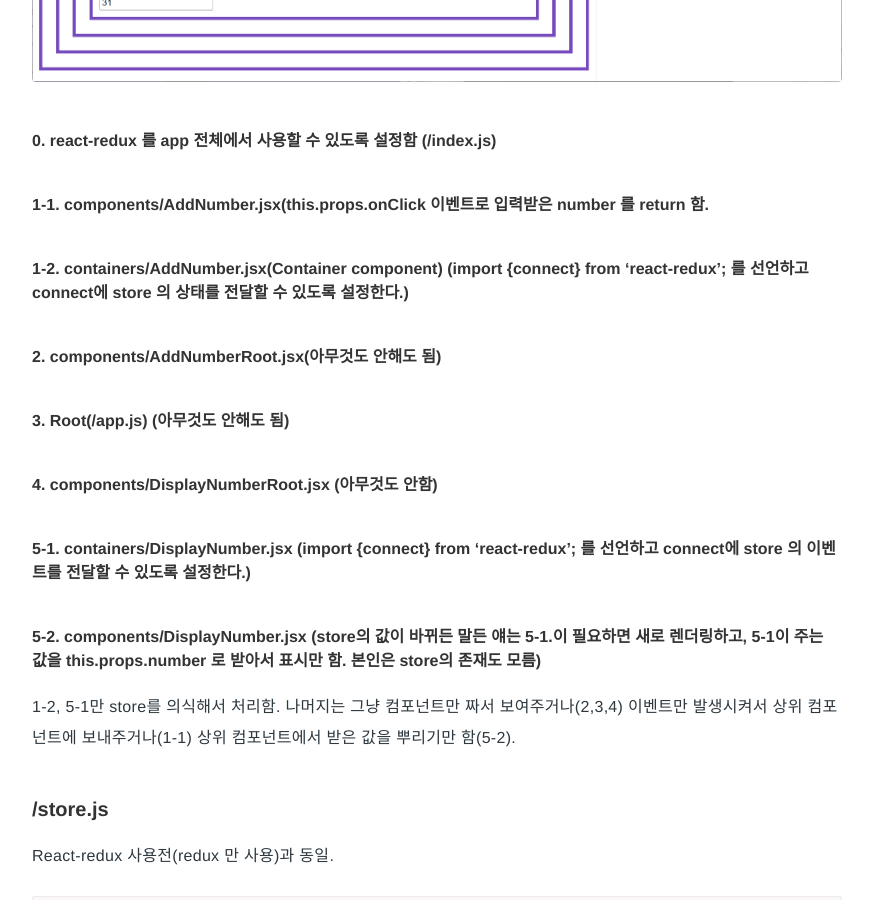
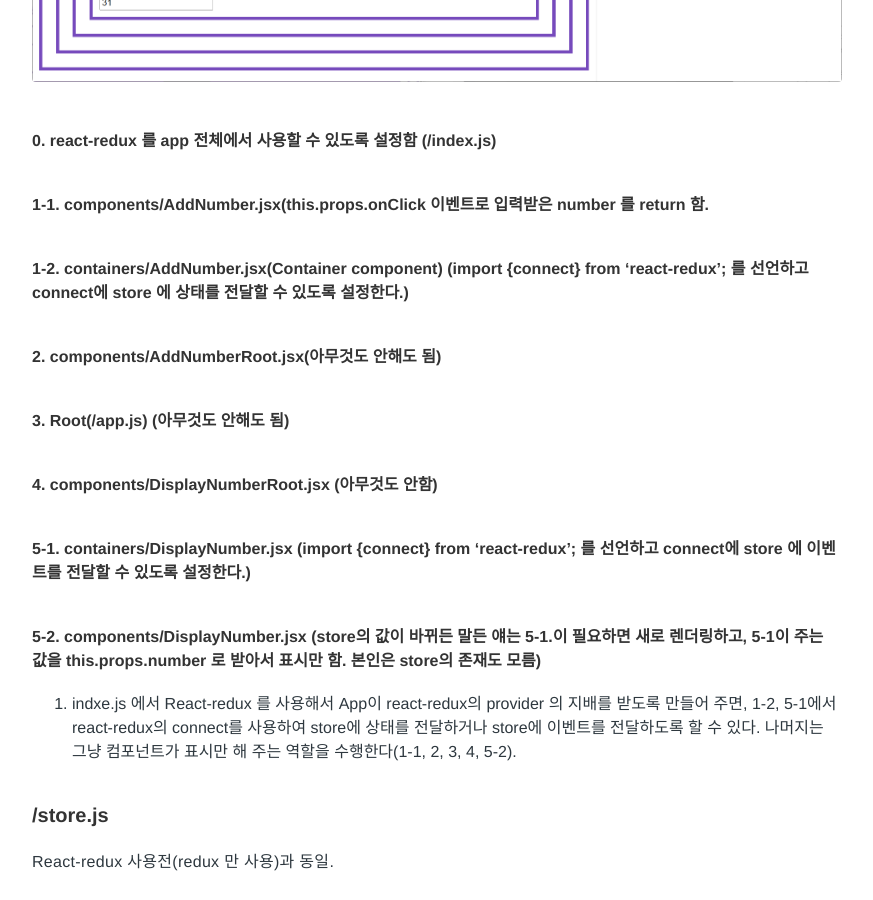
Before and after one commit to Pie001/pie001.github.io, a Jekyll site: the page built from _posts/2020-11-27-0085.md, in a window 1280 px wide and 900 px high, scrolled down 1114 px. Shown: the whole window, without its empty margins (203-1076 px from the left). Built offline with Jekyll 4.4.1, drawn with Linux system fonts in a browser that asks for light colours; comment, search, counter and statistics services are not loaded.

Commit message:
Update 2020-11-27-0085.md

```diff
--- a/_posts/2020-11-27-0085.md
+++ b/_posts/2020-11-27-0085.md
@@ -26,14 +26,14 @@ description: React Redux 기본학습 -4. React-Redux 적용
 ![0082-001.png](/assets/images/post/0082-001.png)
 #### 0. react-redux 를 app 전체에서 사용할 수 있도록 설정함 (/index.js)
 #### 1-1. components/AddNumber.jsx(this.props.onClick 이벤트로 입력받은 number 를 return 함.
-#### 1-2. containers/AddNumber.jsx(Container component) (import {connect} from 'react-redux'; 를 선언하고 connect에 store 의 상태를 전달할 수 있도록 설정한다.)
+#### 1-2. containers/AddNumber.jsx(Container component) (import {connect} from 'react-redux'; 를 선언하고 connect에 store 에 상태를 전달할 수 있도록 설정한다.)
 #### 2. components/AddNumberRoot.jsx(아무것도 안해도 됨)
 #### 3. Root(/app.js) (아무것도 안해도 됨)
 #### 4. components/DisplayNumberRoot.jsx (아무것도 안함)
-#### 5-1. containers/DisplayNumber.jsx (import {connect} from 'react-redux'; 를 선언하고 connect에 store 의 이벤트를 전달할 수 있도록 설정한다.)
+#### 5-1. containers/DisplayNumber.jsx (import {connect} from 'react-redux'; 를 선언하고 connect에 store 에 이벤트를 전달할 수 있도록 설정한다.)
 #### 5-2. components/DisplayNumber.jsx (store의 값이 바뀌든 말든 얘는 5-1.이 필요하면 새로 렌더링하고, 5-1이 주는 값을 this.props.number 로 받아서 표시만 함. 본인은 store의 존재도 모름)
 
-1-2, 5-1만 store를 의식해서 처리함. 나머지는 그냥 컴포넌트만 짜서 보여주거나(2,3,4) 이벤트만 발생시켜서 상위 컴포넌트에 보내주거나(1-1) 상위 컴포넌트에서 받은 값을 뿌리기만 함(5-2).
+0. indxe.js 에서 React-redux 를 사용해서 App이 react-redux의 provider 의 지배를 받도록 만들어 주면, 1-2, 5-1에서 react-redux의 connect를 사용하여 store에 상태를 전달하거나 store에 이벤트를 전달하도록 할 수 있다. 나머지는 그냥 컴포넌트가 표시만 해 주는 역할을 수행한다(1-1, 2, 3, 4, 5-2).
 
 ### /store.js
 React-redux 사용전(redux 만 사용)과 동일.
```
